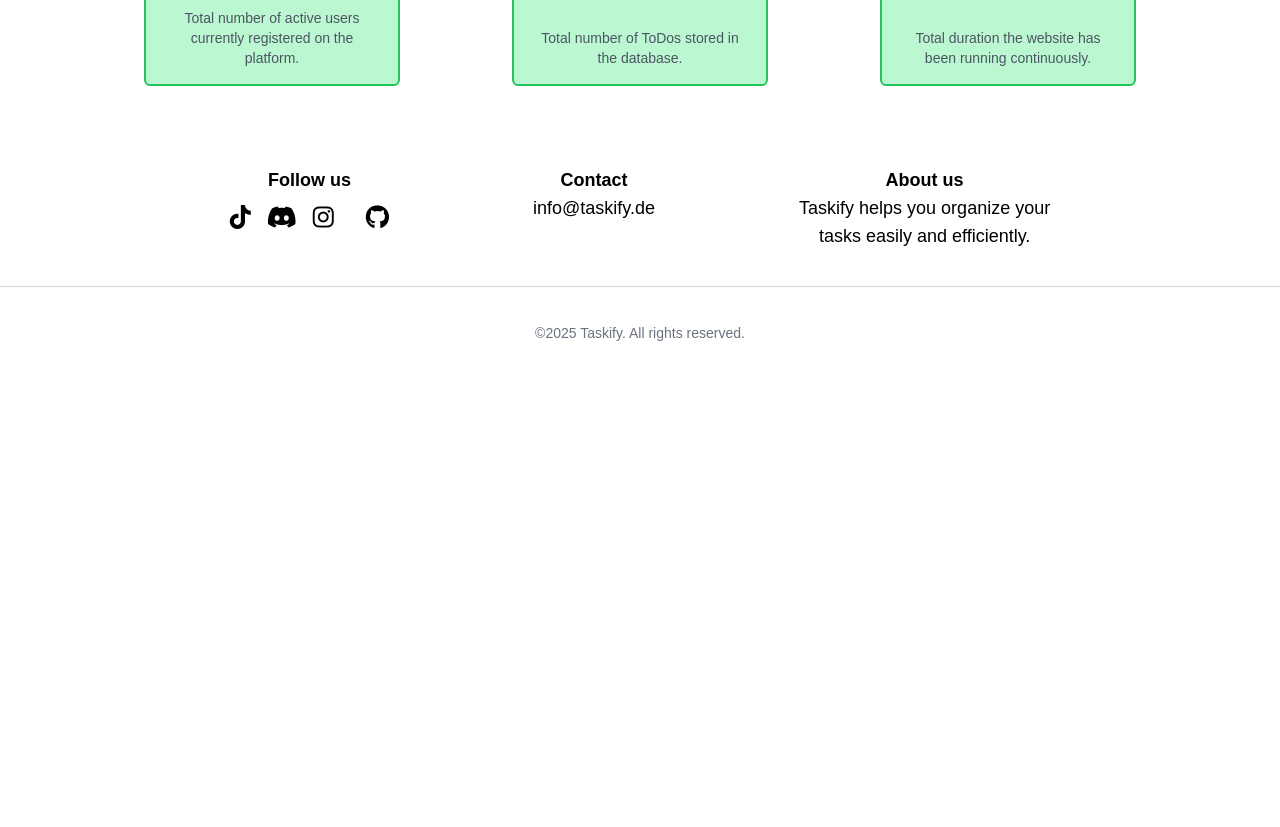
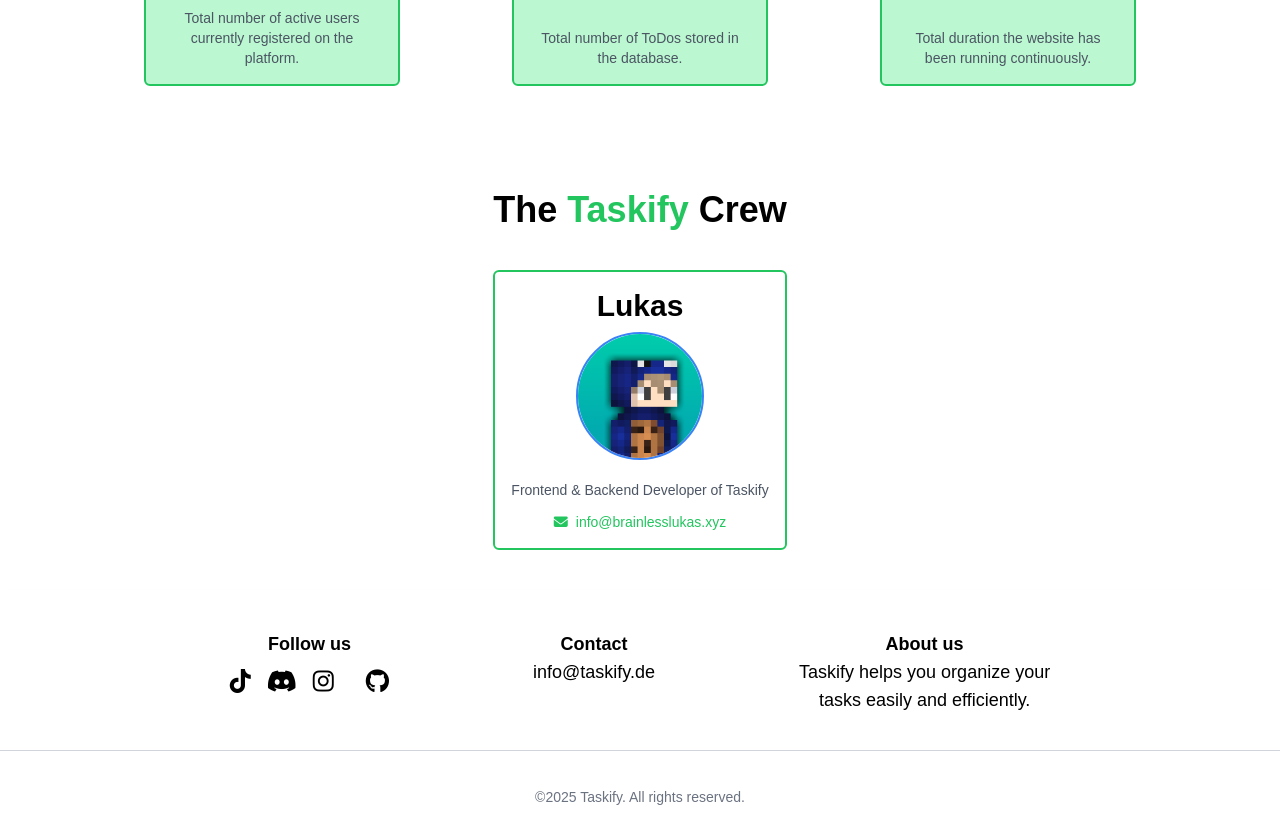
Before and after one commit to Brainlesslukas/ToDo-Frontend, a Vue app: page / in a window 1280 px wide. Shown: the part 920-1747 px from the top of the page. Before the commit the page ends 1283 px from the top, so only its background shows below. Built offline with nearby package versions, Linux system fonts and the light colour scheme; a web font is replaced by a local one.

Commit message:
Adding Team to Home

```diff
--- a/src/components/Team.vue
+++ b/src/components/Team.vue
@@ -1,11 +1,24 @@
-<script setup>
-
-</script>
-
 <template>
-
+  <div class="px-10 pt-16 pb-10">
+    <h1 class="flex justify-center text-center text-4xl font-bold">
+      The&nbsp;<span class="text-green-500 font-bold">Taskify&nbsp;</span>Crew
+    </h1>
+    <div class="flex space-x-28 justify-center mt-10">
+      <div class="bg-white text-center p-4 rounded-md border-2 border-green-500 flex flex-col justify-between items-center">
+        <h2 class="text-3xl font-semibold text-black">Lukas</h2>
+        <img src="@/assets/brainlesslukas.png" alt="brainlessluka's PFP" class="rounded-full h-32 w-32 border-2 border-blue-500 m-2">
+        <h3 class="mt-3 text-gray-600 text-sm font-medium">Frontend & Backend Developer of Taskify</h3>
+        <div class="font-medium text-sm flex items-center space-x-2 pt-3">
+          <i class="fa-solid fa-envelope text-green-500"></i>
+          <p class="text-green-500">info@brainlesslukas.xyz</p>
+        </div>
+      </div>
+    </div>
+  </div>
 </template>
 
-<style scoped>
-
-</style>
+<script>
+  export default {
+    name: 'Team'
+  }
+</script>
--- a/src/views/Home.vue
+++ b/src/views/Home.vue
@@ -6,19 +6,22 @@
     </div>
   </div>
   <TodoStats />
+  <Team />
 </template>
 
 <script>
 import Heading from '@/components/Heading.vue';
 import ToDoListHeading from '@/components/ToDoListHeading.vue';
 import TodoStats from "@/components/TodoStats.vue";
+import Team from "@/components/Team.vue";
 
 export default {
   name: 'Home',
   components: {
     Heading,
     ToDoListHeading,
-    TodoStats
+    TodoStats,
+    Team
   }
 };
 </script>
```
Also changed, not shown: src/assets/brainlesslukas.png (added).
